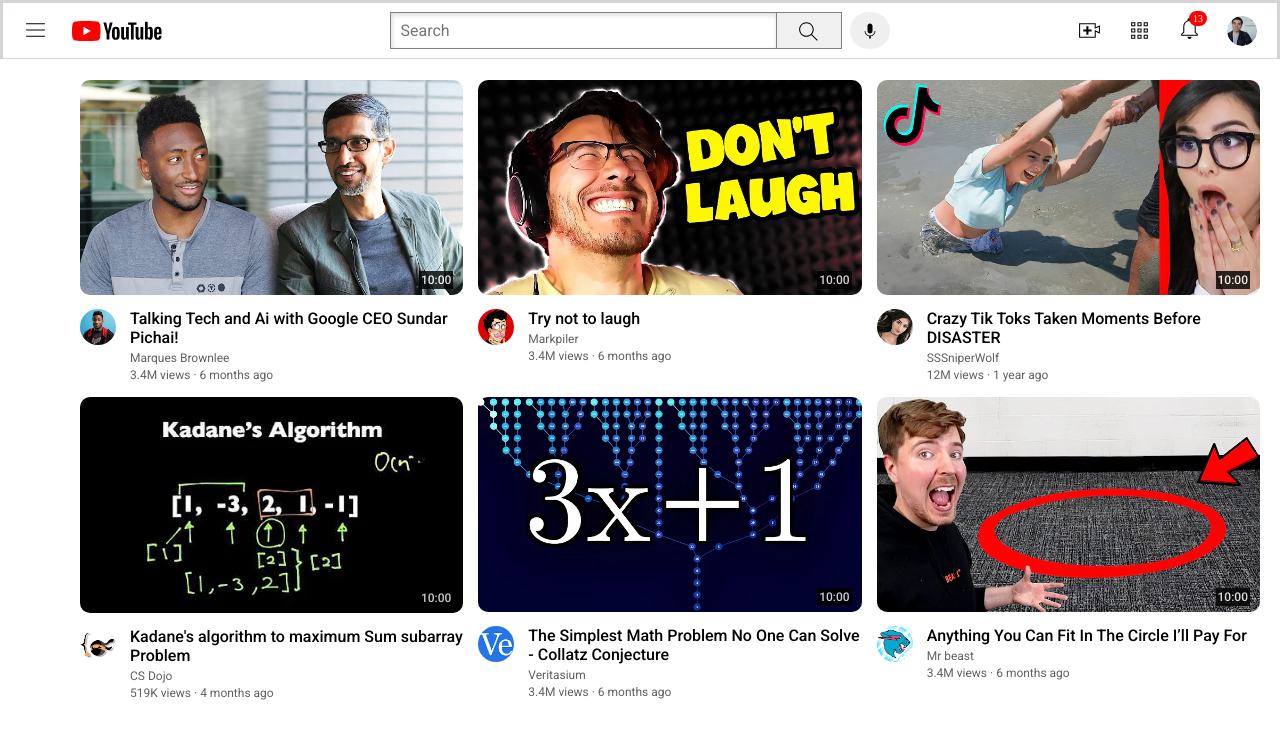
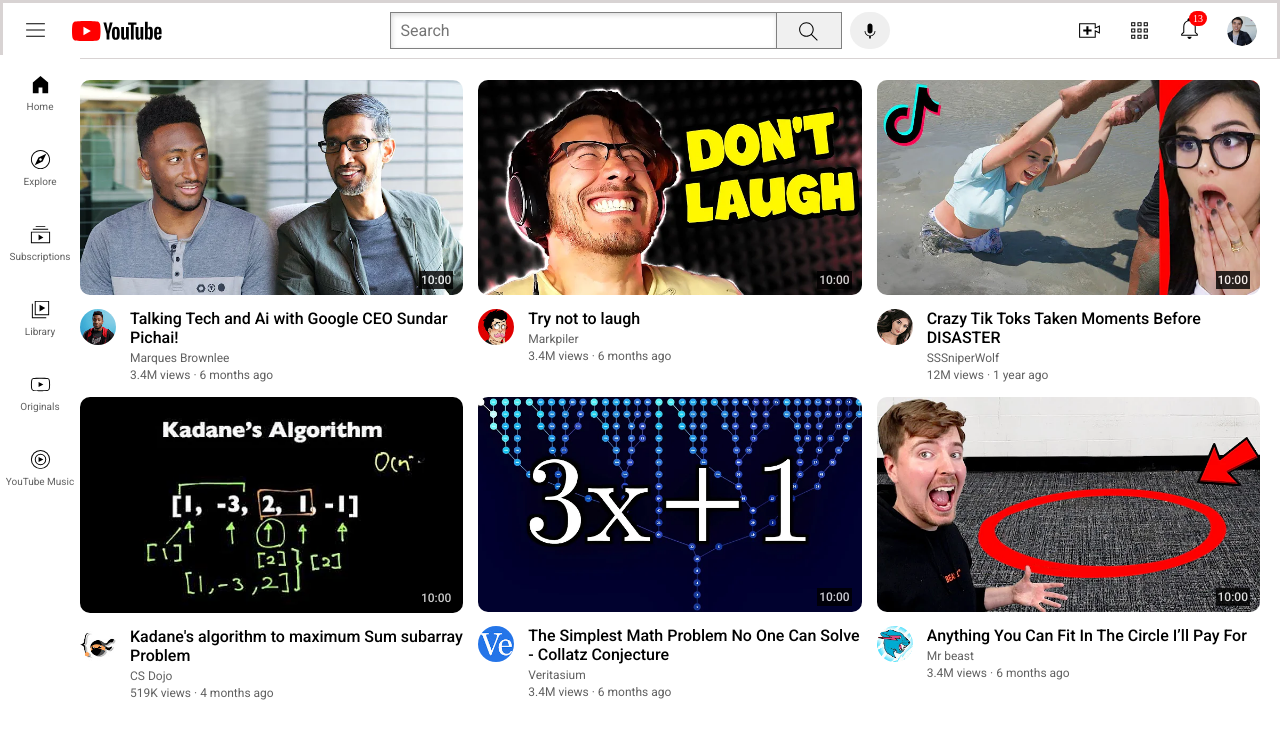
Before and after one commit to basith-04/youtube-clone, a plain HTML site: page index.html in a window 1280 px wide. Drawn offline with Linux system fonts and the light colour scheme.

Commit message:
added side bar

```diff
--- a/index.html
+++ b/index.html
@@ -54,30 +54,38 @@
 
     </div>
     <div class="side-bar">
-        <!-- <button>
-                <img src="images/home.svg">
-                Home
-            </button>
-            <button>
-                <img src="images/subscriptions.svg">
-                subscriptions
-            </button>
-            <button>
-                <img src="images/library.svg">
-                library
-            </button>
-            <button>
-                <img src="images/youtube-music.svg">
-                music
-            </button>
-            <button>
-                <img src="images/originals.svg">
-                originals
-            </button>
-            <button>
-                <img src="images/explore.svg">
-                explore
-            </button> -->
+        <div class="side-bar-block">
+                <img src="images/home.svg" class="side-bar-icon">
+               <div class="side-bar-text">Home</div>
+
+        </div>
+        <div class="side-bar-block">
+                <img src="images/explore.svg" class="side-bar-icon">
+               <div class="side-bar-text">Explore</div>
+
+
+        </div>
+        <div class="side-bar-block">
+            <img src="images/subscriptions.svg" class="side-bar-icon">
+          <div class="side-bar-text">Subscriptions</div>
+
+        </div>
+        <div class="side-bar-block">
+            <img src="images/library.svg" class="side-bar-icon">
+<div class="side-bar-text">Library</div>
+
+        </div>
+        <div class="side-bar-block">
+            <img src="images/originals.svg" class="side-bar-icon">
+            <div class="side-bar-text">Originals</div>
+
+        </div>
+        <div class="side-bar-block">
+            <img src="images/youtube-music.svg" class="side-bar-icon">
+            <div class="side-bar-text">YouTube Music</div>
+
+
+        </div>
     </div>
 
 
--- a/styles/sidebar.css
+++ b/styles/sidebar.css
@@ -1,8 +1,37 @@
-.side-bar{
+.side-bar {
     position: fixed;
     left: 0;
     bottom: 0;
-    top:80px;
+    top: 55px;
     background-color: white;
-    width: 50px;
+    width: 80px;
+    display: flex;
+    flex-direction: column;
+    align-items: center;
+    z-index: 200;
+    ;
 }
+
+.side-bar-block {
+    display: flex;
+    flex-direction: column;
+    justify-content: center;
+    align-items: center;
+    height: 75px;
+    width: 100%;
+    cursor: pointer;
+}
+
+.side-bar-block:hover {
+    background-color: rgb(224, 222, 222);
+}
+
+.side-bar-icon {
+    width: 23px;
+    margin-bottom: 5px; }
+
+.side-bar-text {
+    font-size: 10px;
+    color: rgb(96, 96, 96);
+    font-family: roboto, sans-serif;
+}
```
